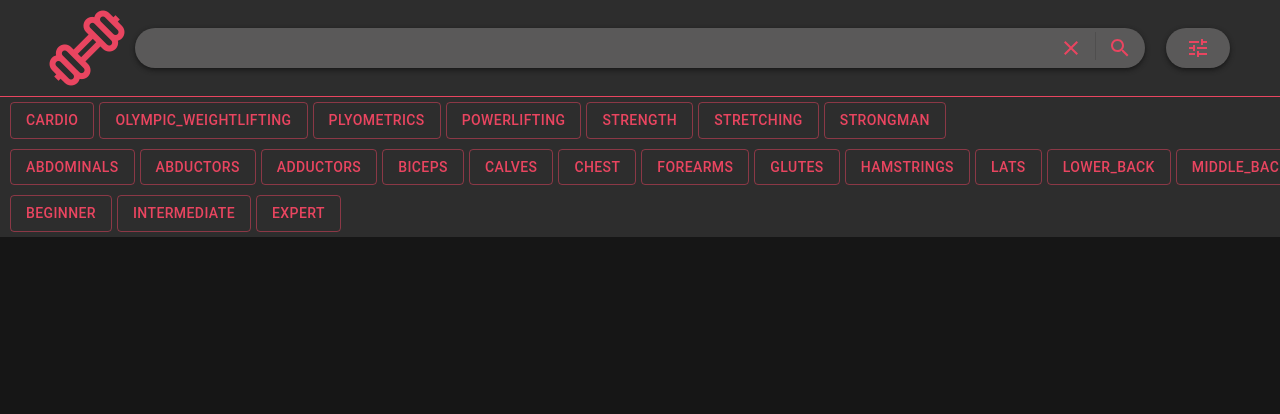
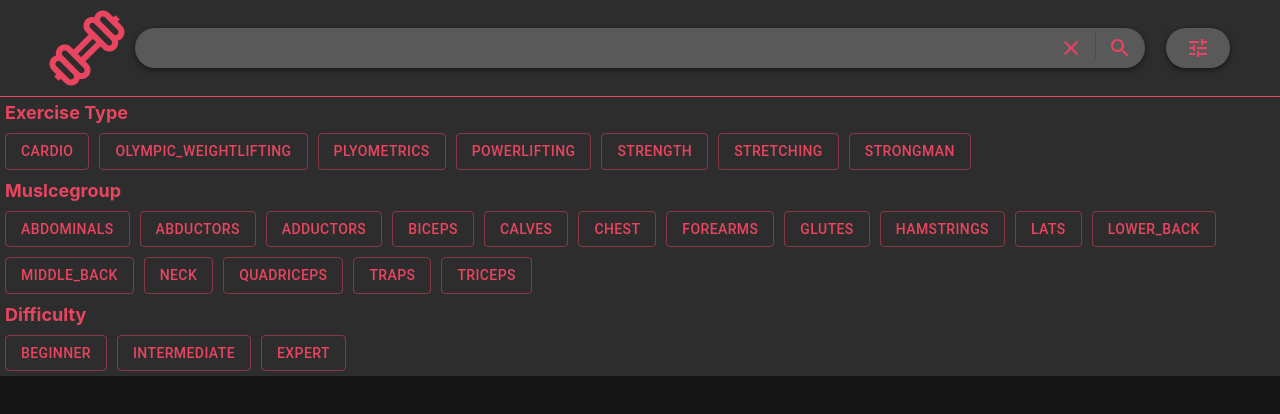
Before and after one commit to hennong/exercise-finder, a React (Create React App) app: page / in a window 1280 px wide. Both pictures are taken after a click on the button 1198 px from the left and 48 px from the top of the page. Shown: the top 414 px of the page. Built offline with nearby package versions, Linux system fonts and the light colour scheme; no server answers.

Commit message:
add filter categories

```diff
--- a/src/Components/Navigationbar/Filters/Filters.scss
+++ b/src/Components/Navigationbar/Filters/Filters.scss
@@ -13,12 +13,18 @@ $primary-color: #e94560;
   border-color: $primary-color;
 }
 
+.FiltersCategory {
+  font-size: large;
+  font-weight: bold;
+  padding: 5px;
+}
+
 .FiltersButtonRow {
   display: flex;
   flex-direction: row;
-  padding: 5px;
+  flex-wrap: wrap;
 }
 
 .FiltersSingleButton {
-  padding-left: 5px;
+  padding: 5px;
 }
--- a/src/Components/Navigationbar/Filters/Filters.tsx
+++ b/src/Components/Navigationbar/Filters/Filters.tsx
@@ -46,6 +46,7 @@ export const Filters = () => {
 
   return (
     <div className='FiltersBackground'>
+      <div className='FiltersCategory'>Exercise Type</div>
       <div className='FiltersButtonRow'>
         {exerciseTypes.map((exerciseType) => {
           return (
@@ -59,6 +60,7 @@ export const Filters = () => {
           )
         })}
       </div>
+      <div className='FiltersCategory'>Muslcegroup</div>
       <div className='FiltersButtonRow'>
         {muscles.map((muscle) => {
           return (
@@ -68,6 +70,7 @@ export const Filters = () => {
           )
         })}
       </div>
+      <div className='FiltersCategory'>Difficulty</div>
       <div className='FiltersButtonRow'>
         {difficulties.map((difficulty) => {
           return (
```
